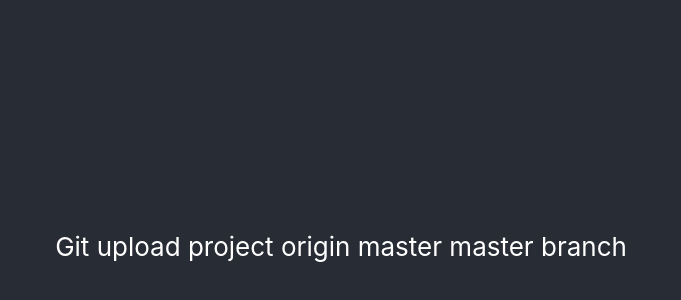
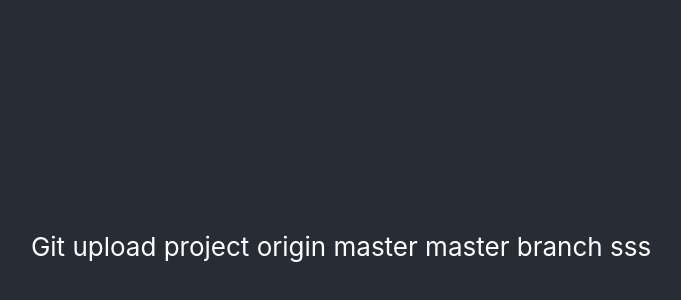
Before and after one commit to nitinsaad/gittest3, a React (Create React App) app: page / in a window 1280 px wide. Shown: the part 154-454 px from the top of the page, without its empty margins (299-980 px from the left). Built offline with nearby package versions, Linux system fonts and the light colour scheme.

Commit message:
git origin master

```diff
--- a/src/App.js
+++ b/src/App.js
@@ -5,7 +5,7 @@ function App() {
   return (
     <div className="App">
       <header className="App-header">
-        Git upload project origin master master branch
+        Git upload project origin master master branch sss
       </header>
     </div>
   );
```
